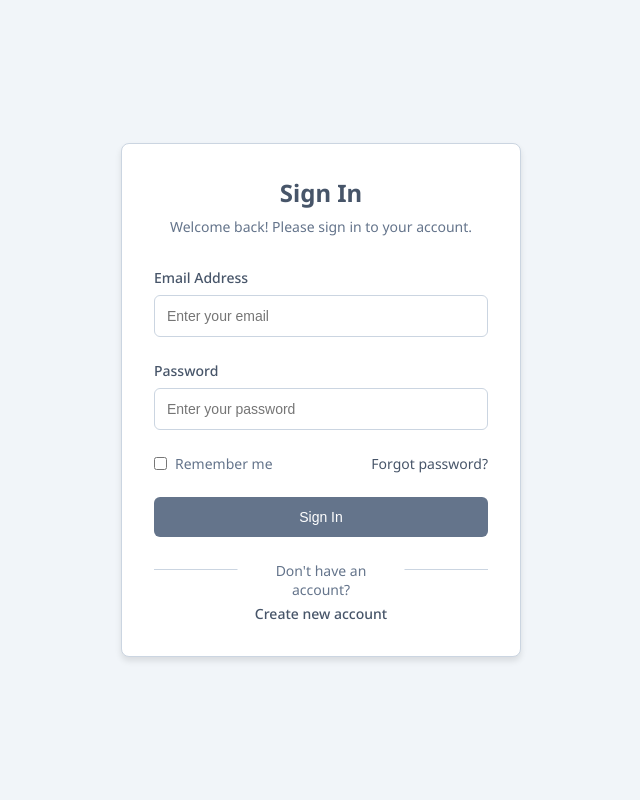
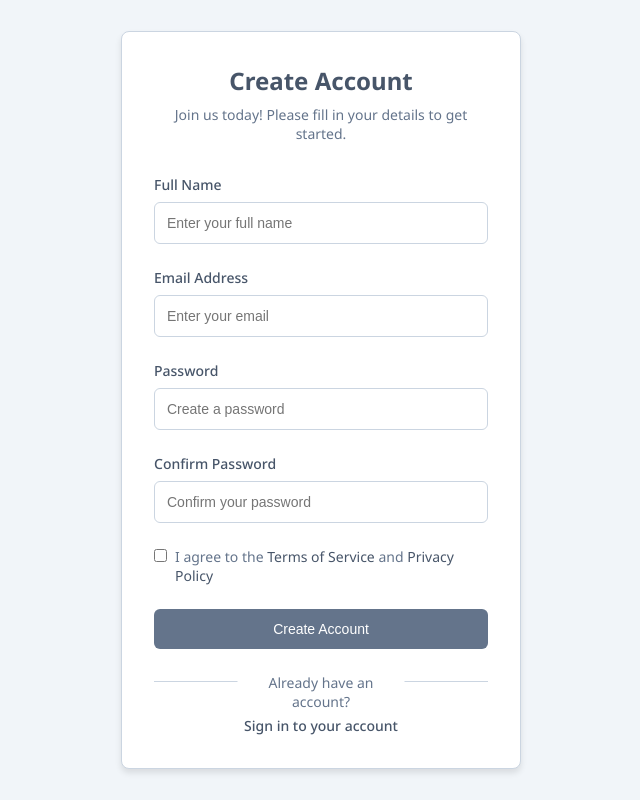
Before and after one commit to harmoniousmoss/angular-dashboard-template, an Angular app: page /register in a window 1280 px wide. Before the commit this address led to /login. Shown: the whole page, without its empty margins (319-959 px from the left). Built offline with nearby package versions, Linux system fonts and the light colour scheme.

Commit message:
Implement register page with form validation and navigation

```diff
--- a/src/app/app.routes.ts
+++ b/src/app/app.routes.ts
@@ -1,10 +1,12 @@
 import { Routes } from '@angular/router';
 import { DashboardComponent } from './dashboard/dashboard';
 import { LoginComponent } from './login/login';
+import { RegisterComponent } from './register/register';
 
 export const routes: Routes = [
   { path: '', redirectTo: '/login', pathMatch: 'full' },
   { path: 'login', component: LoginComponent },
+  { path: 'register', component: RegisterComponent },
   { path: 'dashboard', component: DashboardComponent },
   { path: '**', redirectTo: '/login' }
 ];
--- a/src/app/login/login.html
+++ b/src/app/login/login.html
@@ -84,7 +84,7 @@
 
     <!-- Sign Up Link -->
     <div style="text-align: center;">
-      <a href="#" style="color: #475569; font-weight: 500; text-decoration: none; font-size: 0.875rem;" onmouseover="this.style.textDecoration='underline'" onmouseout="this.style.textDecoration='none'">
+      <a (click)="goToRegister()" style="color: #475569; font-weight: 500; text-decoration: none; font-size: 0.875rem; cursor: pointer;" onmouseover="this.style.textDecoration='underline'" onmouseout="this.style.textDecoration='none'">
         Create new account
       </a>
     </div>
--- a/src/app/login/login.ts
+++ b/src/app/login/login.ts
@@ -22,4 +22,8 @@ export class LoginComponent {
     console.log('Login attempt:', this.loginData);
     this.router.navigate(['/dashboard']);
   }
+
+  goToRegister() {
+    this.router.navigate(['/register']);
+  }
 }
--- /dev/null
+++ b/src/app/register/register.html
@@ -0,0 +1,129 @@
+<div style="min-height: 100vh; background-color: #f1f5f9; display: flex; align-items: center; justify-content: center; padding: 1rem;">
+  <div style="background-color: white; border-radius: 0.5rem; border: 1px solid #cbd5e1; box-shadow: 0 4px 6px rgba(0,0,0,0.1); padding: 2rem; width: 100%; max-width: 400px;">
+
+    <!-- Header -->
+    <div style="text-align: center; margin-bottom: 2rem;">
+      <h1 style="font-size: 1.5rem; font-weight: bold; color: #475569; margin-bottom: 0.5rem;">Create Account</h1>
+      <p style="color: #64748b; font-size: 0.875rem;">Join us today! Please fill in your details to get started.</p>
+    </div>
+
+    <!-- Register Form -->
+    <form (ngSubmit)="onSubmit()" #registerForm="ngForm">
+      <!-- Full Name Field -->
+      <div style="margin-bottom: 1.5rem;">
+        <label style="display: block; color: #475569; font-weight: 500; margin-bottom: 0.5rem; font-size: 0.875rem;">
+          Full Name
+        </label>
+        <input
+          type="text"
+          name="fullName"
+          [(ngModel)]="registerData.fullName"
+          required
+          style="width: 100%; padding: 0.75rem; border: 1px solid #cbd5e1; border-radius: 0.375rem; font-size: 0.875rem; color: #334155; background-color: white; transition: all 0.2s;"
+          placeholder="Enter your full name"
+          onmouseover="this.style.borderColor='#64748b'"
+          onmouseout="this.style.borderColor='#cbd5e1'"
+          onfocus="this.style.borderColor='#475569'; this.style.outline='none'"
+          onblur="this.style.borderColor='#cbd5e1'"
+        />
+      </div>
+
+      <!-- Email Field -->
+      <div style="margin-bottom: 1.5rem;">
+        <label style="display: block; color: #475569; font-weight: 500; margin-bottom: 0.5rem; font-size: 0.875rem;">
+          Email Address
+        </label>
+        <input
+          type="email"
+          name="email"
+          [(ngModel)]="registerData.email"
+          required
+          style="width: 100%; padding: 0.75rem; border: 1px solid #cbd5e1; border-radius: 0.375rem; font-size: 0.875rem; color: #334155; background-color: white; transition: all 0.2s;"
+          placeholder="Enter your email"
+          onmouseover="this.style.borderColor='#64748b'"
+          onmouseout="this.style.borderColor='#cbd5e1'"
+          onfocus="this.style.borderColor='#475569'; this.style.outline='none'"
+          onblur="this.style.borderColor='#cbd5e1'"
+        />
+      </div>
+
+      <!-- Password Field -->
+      <div style="margin-bottom: 1.5rem;">
+        <label style="display: block; color: #475569; font-weight: 500; margin-bottom: 0.5rem; font-size: 0.875rem;">
+          Password
+        </label>
+        <input
+          type="password"
+          name="password"
+          [(ngModel)]="registerData.password"
+          required
+          style="width: 100%; padding: 0.75rem; border: 1px solid #cbd5e1; border-radius: 0.375rem; font-size: 0.875rem; color: #334155; background-color: white; transition: all 0.2s;"
+          placeholder="Create a password"
+          onmouseover="this.style.borderColor='#64748b'"
+          onmouseout="this.style.borderColor='#cbd5e1'"
+          onfocus="this.style.borderColor='#475569'; this.style.outline='none'"
+          onblur="this.style.borderColor='#cbd5e1'"
+        />
+      </div>
+
+      <!-- Confirm Password Field -->
+      <div style="margin-bottom: 1.5rem;">
+        <label style="display: block; color: #475569; font-weight: 500; margin-bottom: 0.5rem; font-size: 0.875rem;">
+          Confirm Password
+        </label>
+        <input
+          type="password"
+          name="confirmPassword"
+          [(ngModel)]="registerData.confirmPassword"
+          required
+          style="width: 100%; padding: 0.75rem; border: 1px solid #cbd5e1; border-radius: 0.375rem; font-size: 0.875rem; color: #334155; background-color: white; transition: all 0.2s;"
+          placeholder="Confirm your password"
+          onmouseover="this.style.borderColor='#64748b'"
+          onmouseout="this.style.borderColor='#cbd5e1'"
+          onfocus="this.style.borderColor='#475569'; this.style.outline='none'"
+          onblur="this.style.borderColor='#cbd5e1'"
+        />
+      </div>
+
+      <!-- Terms and Conditions -->
+      <div style="margin-bottom: 1.5rem;">
+        <label style="display: flex; align-items: flex-start; color: #64748b; font-size: 0.875rem;">
+          <input
+            type="checkbox"
+            name="agreeToTerms"
+            [(ngModel)]="registerData.agreeToTerms"
+            required
+            style="margin-right: 0.5rem; margin-top: 0.125rem; accent-color: #475569;"
+          />
+          <span>I agree to the <a href="#" style="color: #475569; text-decoration: none;" onmouseover="this.style.textDecoration='underline'" onmouseout="this.style.textDecoration='none'">Terms of Service</a> and <a href="#" style="color: #475569; text-decoration: none;" onmouseover="this.style.textDecoration='underline'" onmouseout="this.style.textDecoration='none'">Privacy Policy</a></span>
+        </label>
+      </div>
+
+      <!-- Create Account Button -->
+      <button
+        type="submit"
+        style="width: 100%; background-color: #64748b; color: white; padding: 0.75rem; border-radius: 0.375rem; border: none; font-weight: 500; font-size: 0.875rem; cursor: pointer; transition: all 0.2s;"
+        onmouseover="this.style.backgroundColor='#475569'"
+        onmouseout="this.style.backgroundColor='#64748b'"
+      >
+        Create Account
+      </button>
+    </form>
+
+    <!-- Divider -->
+    <div style="margin: 2rem 0; text-align: center; position: relative;">
+      <div style="border-top: 1px solid #cbd5e1;"></div>
+      <span style="background-color: white; color: #64748b; padding: 0 1rem; position: absolute; top: -0.5rem; left: 50%; transform: translateX(-50%); font-size: 0.875rem;">
+        Already have an account?
+      </span>
+    </div>
+
+    <!-- Sign In Link -->
+    <div style="text-align: center;">
+      <a (click)="goToLogin()" style="color: #475569; font-weight: 500; text-decoration: none; font-size: 0.875rem; cursor: pointer;" onmouseover="this.style.textDecoration='underline'" onmouseout="this.style.textDecoration='none'">
+        Sign in to your account
+      </a>
+    </div>
+
+  </div>
+</div>
--- /dev/null
+++ b/src/app/register/register.ts
@@ -0,0 +1,43 @@
+import { Component } from '@angular/core';
+import { CommonModule } from '@angular/common';
+import { FormsModule } from '@angular/forms';
+import { Router } from '@angular/router';
+
+@Component({
+  selector: 'app-register',
+  imports: [CommonModule, FormsModule],
+  templateUrl: './register.html',
+  styleUrl: './register.css'
+})
+export class RegisterComponent {
+  registerData = {
+    fullName: '',
+    email: '',
+    password: '',
+    confirmPassword: '',
+    agreeToTerms: false
+  };
+
+  constructor(private router: Router) {}
+
+  onSubmit() {
+    if (this.registerData.password !== this.registerData.confirmPassword) {
+      alert('Passwords do not match!');
+      return;
+    }
+
+    if (!this.registerData.agreeToTerms) {
+      alert('Please agree to the Terms of Service and Privacy Policy');
+      return;
+    }
+
+    console.log('Registration attempt:', this.registerData);
+    // In a real app, you would send this data to your backend
+    alert('Account created successfully!');
+    this.router.navigate(['/login']);
+  }
+
+  goToLogin() {
+    this.router.navigate(['/login']);
+  }
+}
```
Also changed, not shown: src/app/register/register.css (added), 1 other file (tests, documents, lock files or other folders).
